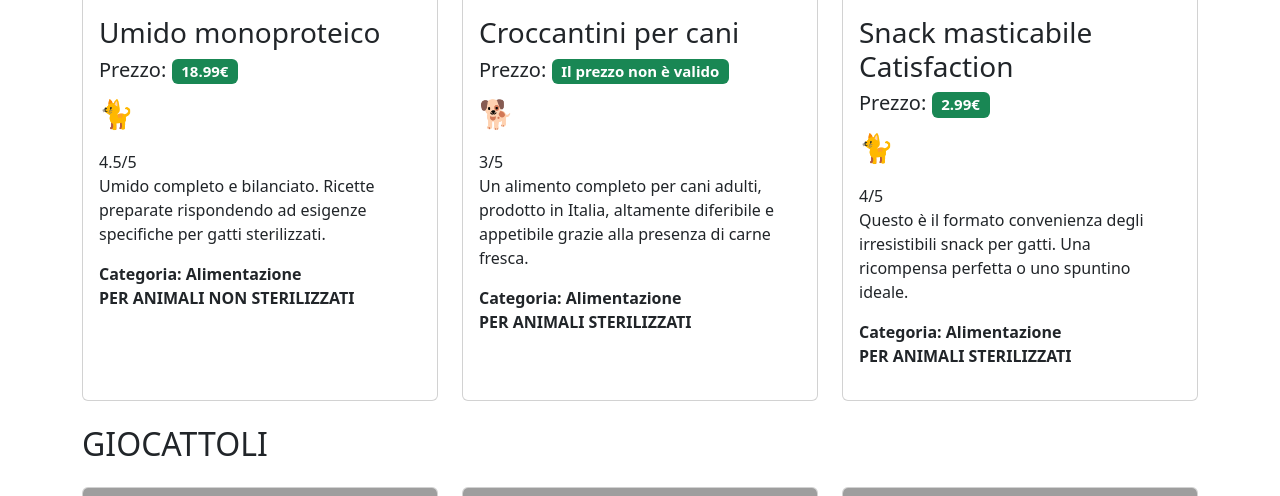
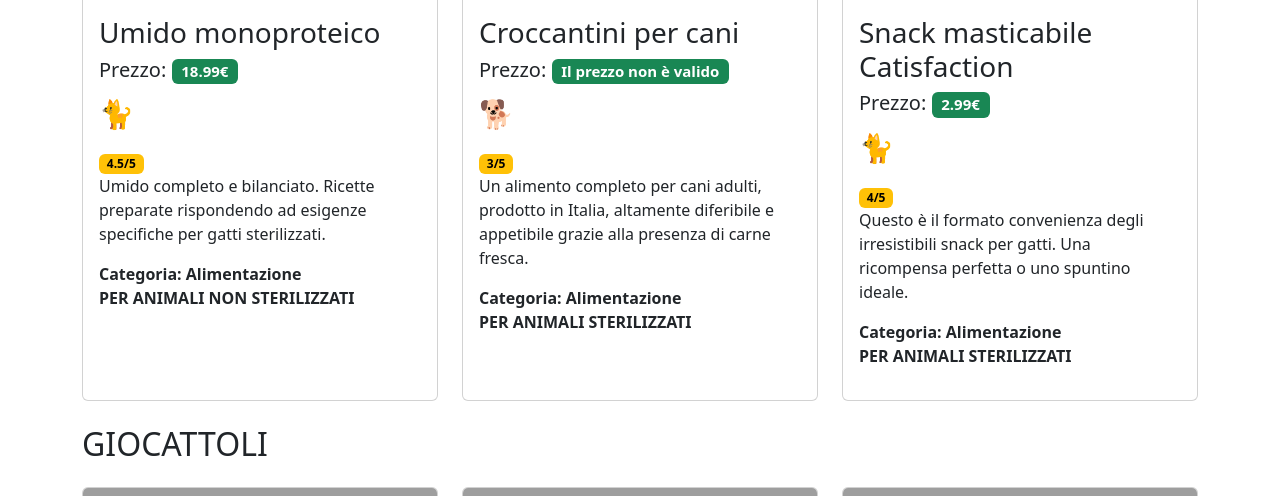
Before and after one commit to Corfaya/php-oop-2, a PHP site: page / in a window 1280 px wide. Shown: the part 471-967 px from the top of the page. Run offline with PHP 8.4, Linux system fonts and the light colour scheme; grey boxes are pictures that could not be loaded.

Commit message:
fix style

```diff
--- a/index.php
+++ b/index.php
@@ -33,7 +33,7 @@ include __DIR__ . "/partials/db.php";
                             <div class="card-body">
                                 <h3 class="card-title"><?php echo $item->title; ?></h3>
                                 <h5 class="card-text">Prezzo: <span class="badge text-bg-success"><?php echo $item->getPrice(); ?></span></h5>
-                                <p class="fs-3"><?php echo $item->category->icon ?></p> <span><?php echo $item->getRating(); ?></span>
+                                <p class="fs-3"><?php echo $item->category->icon ?></p> <span class="badge text-bg-warning"><?php echo $item->getRating(); ?></span>
                                 <p><?php echo $item->description; ?></p>
                                 <p class="fw-bold"><?php echo $item->getInfos(); ?></p>
                             </div>
```
